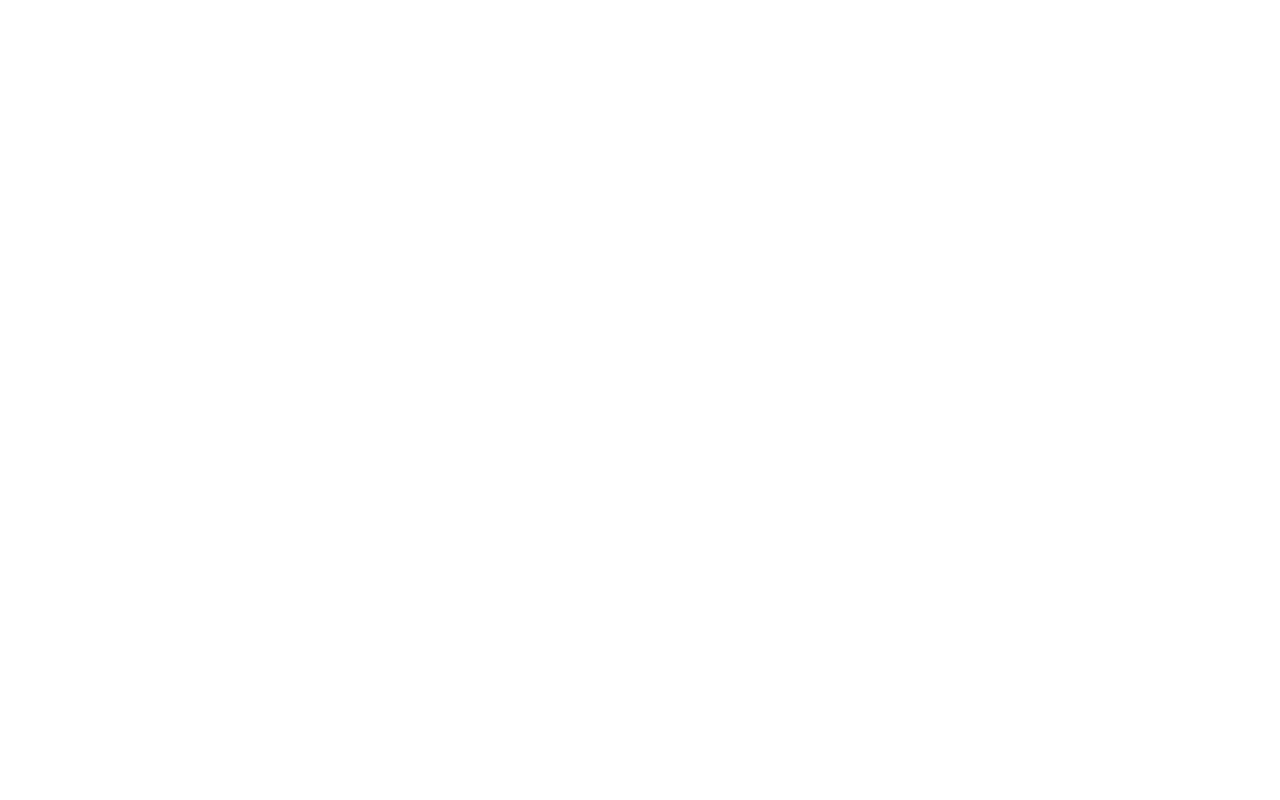
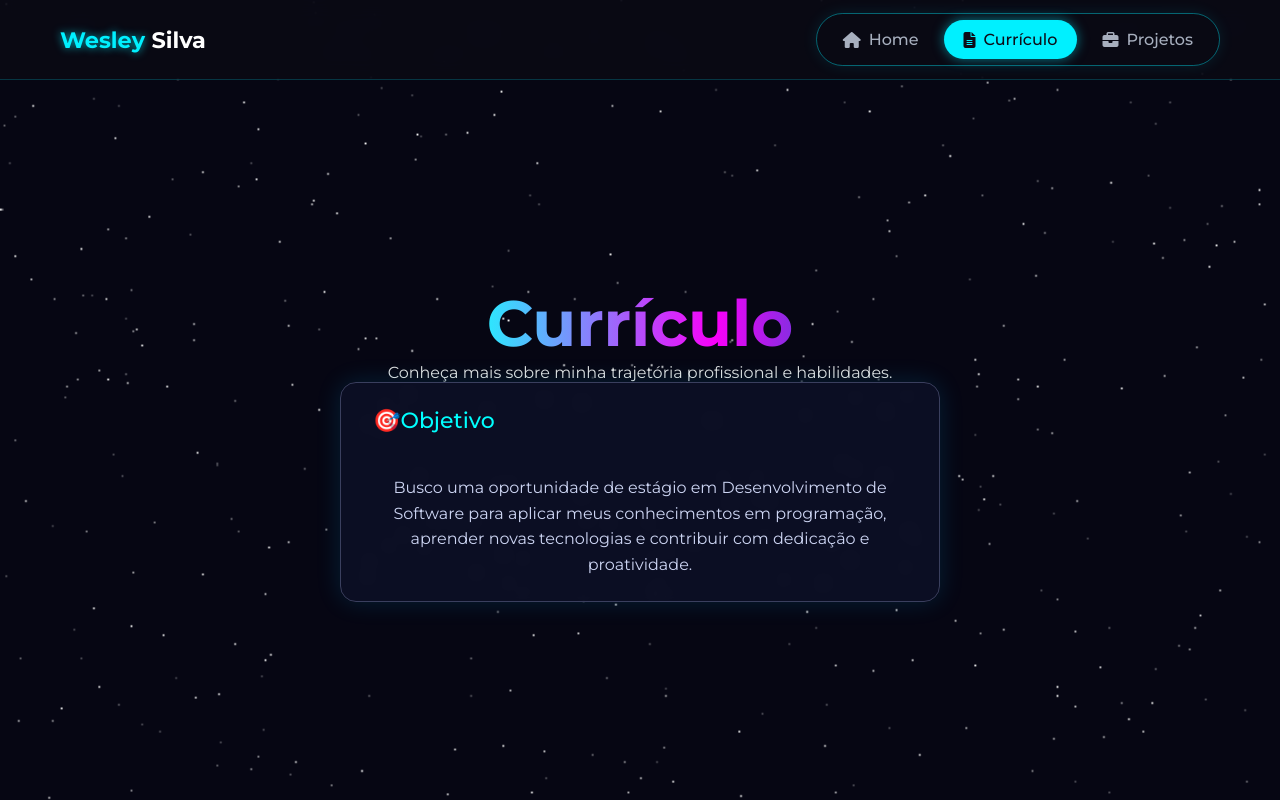
Before and after one commit to SlvWes/Portfolio, a plain HTML site: page Portifolio/curriculo.html in a window 1280 px wide. Drawn offline with Linux system fonts and the light colour scheme.

Commit message:
curriculo

```diff
--- a/Portifolio/curriculo.html
+++ b/Portifolio/curriculo.html
@@ -0,0 +1,45 @@
+<!DOCTYPE html>
+<html lang="pt-BR">
+<head>
+  <meta charset="UTF-8">
+  <meta name="viewport" content="width=device-width, initial-scale=1.0">
+  <link rel="stylesheet" href="colors.css"> <link rel="stylesheet" href="style.css">
+  <link rel="stylesheet" href="https://cdnjs.cloudflare.com/ajax/libs/font-awesome/6.5.1/css/all.min.css">
+  <link rel="stylesheet" href="style_curriculo.css">
+  <link href="https://fonts.googleapis.com/css2?family=Montserrat:wght@400;500;700;800&display=swap" rel="stylesheet">
+  <title>Portfólio | Wesley Silva</title>
+</head>
+<body>
+
+  <nav class="navbar">
+    <div class="logo">
+    <a href="index.html" class="logo">
+        <span class="nome">Wesley</span>
+        <span class="sobrenome">Silva</span>
+  </a>
+    </div>
+
+    <ul class="menu">
+      <li><a href="index.html" ><i class="fa-solid fa-house"></i> Home</a></li>
+      <li><a href="curriculo.html" class="ativo"><i class="fa-solid fa-file-lines"></i> Currículo</a></li>
+      <li><a href="projetos.html" ><i class="fa-solid fa-briefcase"></i> Projetos</a></li>
+    </ul>
+  </nav>
+
+  <header class="header-curriculo">
+    <h1>Currículo</h1>
+    <p>Conheça mais sobre minha trajetória profissional e habilidades.</p>
+  </header>
+
+      <div class="objective-card">
+        <div class="card-header">
+            <h2>🎯Objetivo</h2>
+        </div>
+        <p>
+            Busco uma oportunidade de estágio em Desenvolvimento de Software para aplicar meus conhecimentos em
+            programação, aprender novas tecnologias e contribuir com dedicação e proatividade.
+        </p>
+    </div>
+
+</body>
+</html>
--- a/Portifolio/style.css
+++ b/Portifolio/style.css
@@ -55,6 +55,29 @@
     box-shadow: 0 0 15px rgba(0, 240, 255, 0.1);
 }
 
+h1 {
+  /* Supondo que --gradiente-texto-titulo esteja em colors.css */
+  background-image: var(--gradiente-texto-titulo);
+  background-clip: text;
+  -webkit-background-clip: text;
+  color: transparent;
+  font-weight: 700;
+  line-height: 1.1;
+  margin-bottom: 5px;
+  overflow: visible;
+  white-space: nowrap;
+  font-size: clamp(2rem, 5vw, 4rem);
+}
+
+/* ============================= */
+/* SUBTÍTULO */
+/* ============================= */
+h2 {
+  color: #a7afbe;
+  font-size: clamp(1rem, 2vw, 1.3rem);
+  margin-top: 0;
+  margin-bottom: 25px;
+}
 .menu li {
     display: inline-block;
 }
@@ -112,167 +135,3 @@ body {
   height: 100vh;
   margin: 0;
 }
-
-/* ============================= */
-/* CONTEÚDO PRINCIPAL */
-/* ============================= */
-.hero-content {
-  text-align: center;
-  max-width: 900px;
-  padding: 0 20px;
-  margin: 60px auto 40px auto;
-}
-
-/* ============================= */
-/* TÍTULO PRINCIPAL */
-/* ============================= */
-h1 {
-  /* Supondo que --gradiente-texto-titulo esteja em colors.css */
-  background-image: var(--gradiente-texto-titulo);
-  background-clip: text;
-  -webkit-background-clip: text;
-  color: transparent;
-  font-weight: 700;
-  line-height: 1.1;
-  margin-bottom: 5px;
-  overflow: visible;
-  white-space: nowrap;
-  font-size: clamp(2rem, 5vw, 4rem);
-}
-
-/* ============================= */
-/* SUBTÍTULO */
-/* ============================= */
-h2 {
-  color: #a7afbe;
-  font-size: clamp(1rem, 2vw, 1.3rem);
-  margin-top: 0;
-  margin-bottom: 25px;
-}
-
-/* ============================= */
-/* CONTATOS */
-/* ============================= */
-.contato-container {
-  display: flex;
-  justify-content: center;
-  align-items: center;
-  flex-wrap: wrap;
-  gap: 20px;
-  margin-bottom: 25px;
-}
-
-.info-box {
-  display: flex;
-  align-items: center;
-  /* Supondo que --cor-botao-contatos esteja em colors.css */
-  background-color: var(--cor-botao-contatos);
-  color: #e6edf3;
-  padding: 12px 24px;
-  border-radius: 50px;
-  gap: 10px;
-  font-size: 0.95rem;
-  text-decoration: none;
-  transition: all 0.3s ease;
-}
-
-.info-box:hover {
-  transform: translateY(-2px);
-  /* Supondo que --cor-botao-contatos-mouse esteja em colors.css */
-  background-color: var(--cor-botao-contatos-mouse);
-  box-shadow: 0 0 15px rgba(0, 0, 0, 0.3);
-}
-
-/* ============================= */
-/* ÍCONES SOCIAIS */
-/* ============================= */
-.social-links {
-  display: flex;
-  justify-content: center;
-  gap: 20px;
-  margin: 10px 0 30px 0;
-}
-
-.social-links a img {
-  width: 42px;
-  height: 42px;
-  transition: transform 0.3s ease, filter 0.3s ease;
-}
-
-.social-links a img:hover {
-  transform: scale(1.1);
-  filter: brightness(1.2);
-}
-
-/* ============================= */
-/* DESCRIÇÃO */
-/* ============================= */
-.hero-content p {
-  color: #d6d6d6;
-  font-size: clamp(1rem, 1.5vw, 1.15rem);
-  line-height: 1.7;
-  max-width: 700px;
-  margin: 0 auto 40px auto;
-}
-
-/* ============================= */
-/* BOTÕES DE AÇÃO */
-/* ============================= */
-.botoes-acao {
-  display: flex;
-  justify-content: center;
-  align-items: center;
-  flex-wrap: wrap;
-  gap: 20px;
-  margin-top: 10px;
-}
-
-.botao {
-  display: inline-flex;
-  align-items: center;
-  justify-content: center;
-  gap: 10px;
-  font-weight: 600;
-  text-decoration: none;
-  padding: 12px 30px;
-  border-radius: 50px;
-  font-size: 0.95rem;
-  cursor: pointer;
-  transition: all 0.3s ease;
-}
-
-/* BOTÃO PRINCIPAL — Ver Currículo */
-.botao-primario {
-  background-color: #00f0ff;
-  color: #0d0d18;
-  border: 2px solid #00f0ff;
-  box-shadow: 0 0 6px rgba(0, 240, 255, 0.3);
-}
-
-.botao-primario:hover {
-  transform: translateY(-3px);
-  box-shadow: 0 0 10px rgba(0, 240, 255, 0.6);
-}
-
-/* BOTÃO SECUNDÁRIO — Meus Projetos */
-.botao-secundario {
-  background-color: transparent;
-  border: 2px solid #00f0ff;
-  color: #00f0ff;
-}
-
-.botao-secundario:hover {
-  background-color: rgba(0, 240, 255, 0.15);
-  box-shadow: 0 0 12px rgba(0, 240, 255, 0.3);
-  transform: translateY(-3px);
-}
-
-/* Ícone da seta */
-.botao i {
-  font-size: 0.9rem;
-  transition: transform 0.3s ease;
-}
-
-.botao-primario:hover i {
-  transform: translateX(5px);
-}
--- /dev/null
+++ b/Portifolio/style_curriculo.css
@@ -0,0 +1,75 @@
+
+* {
+    margin: 0;
+    padding: 0;
+    box-sizing: border-box;
+}
+
+body {
+    font-family: 'Poppins', sans-serif;
+    background-color: #0c0a1a; /* Cor de fundo principal, um azul bem escuro */
+    color: #e0e0e0;
+    display: flex;
+    justify-content: center;
+    align-items: center;
+    min-height: 100vh;
+    overflow: hidden; /* Esconde estrelas que saem da tela */
+    position: relative; /* Necessário para o posicionamento das estrelas */
+}
+
+.objective-card {
+    background-color: rgba(13, 17, 39, 0.85); /* Fundo do card, levemente transparente */
+    backdrop-filter: blur(5px); /* Efeito de vidro fosco no fundo */
+    border: 1px solid #3a3f5e;
+    border-radius: 16px;
+    padding: 24px 32px;
+    max-width: 600px;
+    width: 90%;
+    box-shadow: 0 0 25px rgba(0, 191, 255, 0.15); /* Sombra para dar o efeito de brilho */
+    z-index: 1; /* Garante que o card fique na frente das estrelas */
+}
+
+.card-header {
+    display: flex;
+    align-items: center;
+    gap: 12px; /* Espaço entre o ícone e o texto */
+    margin-bottom: 16px;
+}
+
+.card-header i {
+    font-size: 24px;
+    color: #00ffff; /* Cor ciano, igual à da imagem */
+}
+
+.card-header h2 {
+    font-size: 22px;
+    font-weight: 500;
+    color: #00ffff; /* Cor ciano, igual à da imagem */
+}
+
+.objective-card p {
+    font-size: 16px;
+    line-height: 1.6;
+    color: #cdd5f3; /* Cor do texto do parágrafo, um branco azulado */
+}
+
+/* Estilos para as estrelas (criadas com JavaScript) */
+.star {
+    position: absolute;
+    background-color: white;
+    border-radius: 50%;
+    animation: twinkle 5s infinite ease-in-out;
+    z-index: 0; /* Garante que as estrelas fiquem atrás do card */
+}
+
+/* Animação de piscar para as estrelas */
+@keyframes twinkle {
+    0%, 100% {
+        opacity: 0.2;
+        transform: scale(0.8);
+    }
+    50% {
+        opacity: 1;
+        transform: scale(1);
+    }
+}
--- /dev/null
+++ b/Portifolio/style_index.css
@@ -0,0 +1,237 @@
+/* ============================= */
+/* RESET E FONTE PADRÃO */
+/* ============================= */
+* {
+  font-family: "Montserrat", sans-serif;
+  margin: 0;
+  padding: 0;
+  box-sizing: border-box;
+}
+
+/* ============================= */
+/* NAVBAR FIXA E ESTILIZADA */
+/* ============================= */
+.navbar {
+    position: fixed;
+    top: 0;
+    left: 0;
+    width: 100%;
+    height: 80px;
+    background-color: rgba(10, 10, 20, 0.8);
+    backdrop-filter: blur(10px);
+    border-bottom: 1px solid rgba(0, 240, 255, 0.2);
+    display: flex;
+    align-items: center;
+    justify-content: space-between;
+    padding: 0 60px;
+    z-index: 1000;
+}
+
+/* Nome "Wesley Silva" com efeito de brilho */
+.logo {
+    font-size: 1.4rem;
+    font-weight: 700;
+    user-select: none;
+    text-decoration: none; /* LINHA ADICIONADA PARA REMOVER O SUBLINHADO */
+}
+
+.logo .nome {
+    color: #00f0ff;
+    text-shadow: 0 0 8px rgba(0, 240, 255, 0.7);
+}
+
+.logo .sobrenome {
+    color: #fff;
+}
+
+/* Contêiner do menu com borda arredondada */
+.menu {
+    list-style: none;
+    display: flex;
+    gap: 5px;
+    border: 1px solid rgba(0, 240, 255, 0.4);
+    border-radius: 50px;
+    padding: 6px;
+    box-shadow: 0 0 15px rgba(0, 240, 255, 0.1);
+}
+
+.menu li {
+    display: inline-block;
+}
+
+/* Estilo geral dos links do menu */
+.menu a {
+    text-decoration: none;
+    color: #A7AFBE;
+    font-weight: 500;
+    padding: 10px 20px;
+    border-radius: 30px;
+    transition: all 0.3s ease;
+    display: flex;
+    align-items: center;
+    gap: 8px;
+}
+
+/* Efeito hover para os links NÃO ativos */
+.menu a:not(.ativo):hover {
+  background-color: transparent;
+  border: 2px solid #00f0ff;
+  color: #00f0ff;
+  background-color: rgba(0, 240, 255, 0.15);
+  box-shadow: 0 0 12px rgba(0, 240, 255, 0.3);
+  transform: translateY(-3px);
+}
+
+/* Estilo do item ATIVO (com fundo) */
+.menu a.ativo {
+    background-color: #00f0ff;
+    color: #0d0d18;
+    box-shadow: 0 0 12px rgba(0, 240, 255, 0.5);
+}
+
+/* Espaço para o conteúdo não ficar escondido atrás da navbar */
+body {
+  padding-top: 90px;
+}
+
+/* ============================= */
+/* CONTEÚDO PRINCIPAL */
+/* ============================= */
+.hero-content {
+  text-align: center;
+  max-width: 900px;
+  padding: 0 20px;
+  margin: 60px auto 40px auto;
+}
+
+/* ============================= */
+/* TÍTULO PRINCIPAL */
+/* ============================= */
+
+
+/* ============================= */
+/* CONTATOS */
+/* ============================= */
+.contato-container {
+  display: flex;
+  justify-content: center;
+  align-items: center;
+  flex-wrap: wrap;
+  gap: 20px;
+  margin-bottom: 25px;
+}
+
+.info-box {
+  display: flex;
+  align-items: center;
+  /* Supondo que --cor-botao-contatos esteja em colors.css */
+  background-color: var(--cor-botao-contatos);
+  color: #e6edf3;
+  padding: 12px 24px;
+  border-radius: 50px;
+  gap: 10px;
+  font-size: 0.95rem;
+  text-decoration: none;
+  transition: all 0.3s ease;
+}
+
+.info-box:hover {
+  transform: translateY(-2px);
+  /* Supondo que --cor-botao-contatos-mouse esteja em colors.css */
+  background-color: var(--cor-botao-contatos-mouse);
+  box-shadow: 0 0 15px rgba(0, 0, 0, 0.3);
+}
+
+/* ============================= */
+/* ÍCONES SOCIAIS */
+/* ============================= */
+.social-links {
+  display: flex;
+  justify-content: center;
+  gap: 20px;
+  margin: 10px 0 30px 0;
+}
+
+.social-links a img {
+  width: 42px;
+  height: 42px;
+  transition: transform 0.3s ease, filter 0.3s ease;
+}
+
+.social-links a img:hover {
+  transform: scale(1.1);
+  filter: brightness(1.2);
+}
+
+/* ============================= */
+/* DESCRIÇÃO */
+/* ============================= */
+.hero-content p {
+  color: #d6d6d6;
+  font-size: clamp(1rem, 1.5vw, 1.15rem);
+  line-height: 1.7;
+  max-width: 700px;
+  margin: 0 auto 40px auto;
+}
+
+/* ============================= */
+/* BOTÕES DE AÇÃO */
+/* ============================= */
+.botoes-acao {
+  display: flex;
+  justify-content: center;
+  align-items: center;
+  flex-wrap: wrap;
+  gap: 20px;
+  margin-top: 10px;
+}
+
+.botao {
+  display: inline-flex;
+  align-items: center;
+  justify-content: center;
+  gap: 10px;
+  font-weight: 600;
+  text-decoration: none;
+  padding: 12px 30px;
+  border-radius: 50px;
+  font-size: 0.95rem;
+  cursor: pointer;
+  transition: all 0.3s ease;
+}
+
+/* BOTÃO PRINCIPAL — Ver Currículo */
+.botao-primario {
+  background-color: #00f0ff;
+  color: #0d0d18;
+  border: 2px solid #00f0ff;
+  box-shadow: 0 0 6px rgba(0, 240, 255, 0.3);
+}
+
+.botao-primario:hover {
+  transform: translateY(-3px);
+  box-shadow: 0 0 10px rgba(0, 240, 255, 0.6);
+}
+
+/* BOTÃO SECUNDÁRIO — Meus Projetos */
+.botao-secundario {
+  background-color: transparent;
+  border: 2px solid #00f0ff;
+  color: #00f0ff;
+}
+
+.botao-secundario:hover {
+  background-color: rgba(0, 240, 255, 0.15);
+  box-shadow: 0 0 12px rgba(0, 240, 255, 0.3);
+  transform: translateY(-3px);
+}
+
+/* Ícone da seta */
+.botao i {
+  font-size: 0.9rem;
+  transition: transform 0.3s ease;
+}
+
+.botao-primario:hover i {
+  transform: translateX(5px);
+}
```
Also changed, not shown: Portifolio/index.html (+1 -1 lines), Portifolio/projetos.html (+28 -0 lines), Portifolio/certificados.html (deleted).
